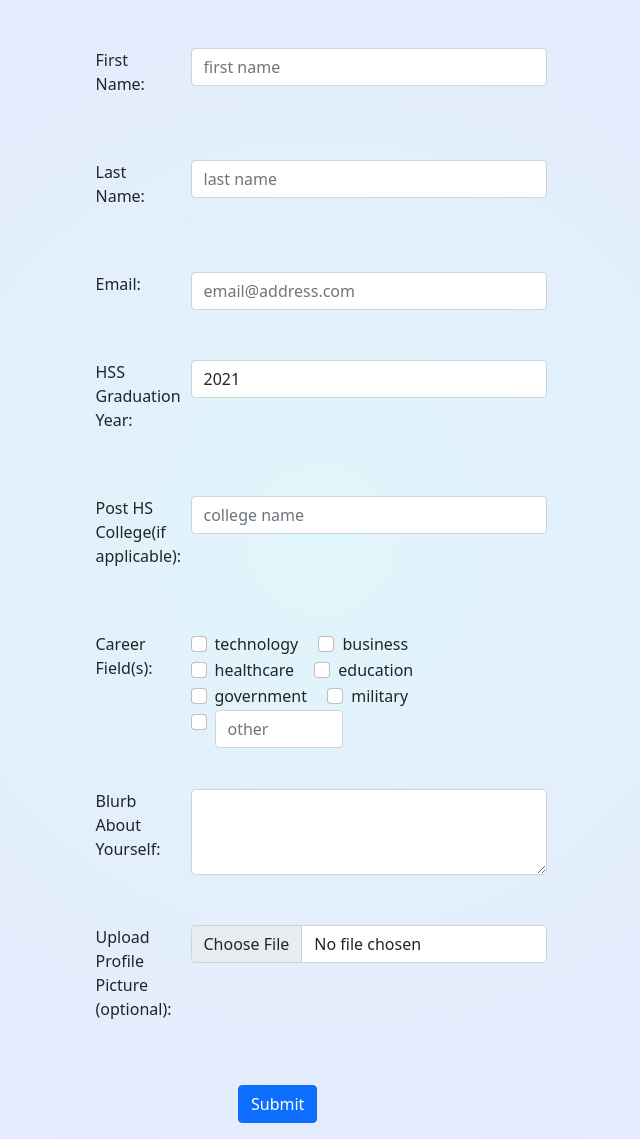
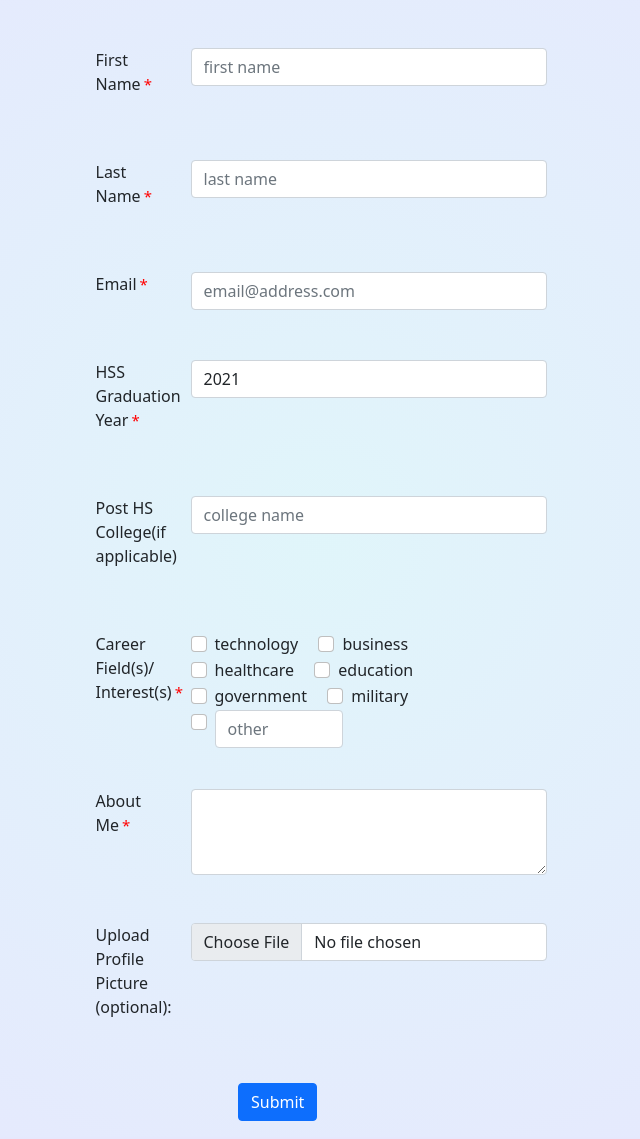
Before and after one commit to ritheshrajasekar/hhsalumniwebsite, a Flask app: page /addinfo in a window 1280 px wide. Shown: the part 62-1201 px from the top of the page, without its empty margins (319-959 px from the left). Run offline with Flask 2, Linux system fonts and the light colour scheme; some libraries are stand-ins or nearby versions.

Commit message:
adding mandatory fields red stars

```diff
--- a/static/styles/main.css
+++ b/static/styles/main.css
@@ -142,3 +142,9 @@ body {
   width: 50%;
   height: 15px;
 }
+
+.star {
+  color: red;
+  font-size: 15px;
+  margin-left: 3px;
+}
--- a/templates/addinfo.html
+++ b/templates/addinfo.html
@@ -3,7 +3,7 @@ body%}
 <form class="container" method="POST" enctype="multipart/form-data">
   <div class="row justify-content-center mt-5">
     <div class="col-lg-1 col-md-2">
-      <p id="firstNameLabel">First Name:</p>
+      <p id="firstNameLabel">First Name<span class="star">*</span></p>
     </div>
     <div class="col-lg-4 col-md-5">
       <div class="input-group mb-3">
@@ -20,7 +20,7 @@ body%}
   </div>
   <div class="row justify-content-center mt-5">
     <div class="col-lg-1 col-md-2">
-      <p>Last Name:</p>
+      <p>Last Name<span class="star">*</span></p>
     </div>
     <div class="col-lg-4 col-md-5">
       <div class="input-group mb-3">
@@ -36,7 +36,7 @@ body%}
   </div>
   <div class="row justify-content-center mt-5">
     <div class="col-lg-1 col-md-2">
-      <p>Email:</p>
+      <p>Email<span class="star">*</span></p>
     </div>
     <div class="col-lg-4 col-md-5">
       <input
@@ -51,7 +51,7 @@ body%}
 
   <div class="row justify-content-center mt-5">
     <div class="col-lg-1 col-md-2">
-      <p>HSS Graduation Year:</p>
+      <p>HSS Graduation Year<span class="star">*</span></p>
     </div>
     <div class="col-lg-4 col-md-5">
       <select class="form-control" name="graduationYear">
@@ -72,7 +72,7 @@ body%}
   </div>
   <div class="row justify-content-center mt-5">
     <div class="col-lg-1 col-md-2">
-      <p>Post HS College(if applicable):</p>
+      <p>Post HS College(if applicable)</p>
     </div>
     <div class="col-lg-4 col-md-5">
       <div class="input-group mb-3">
@@ -88,7 +88,7 @@ body%}
   </div>
   <div class="row justify-content-center mt-5">
     <div class="col-lg-1 col-md-2">
-      <p>Career Field(s):</p>
+      <p>Career Field(s)/ Interest(s)<span class="star">*</span></p>
     </div>
     <div class="col-lg-4 col-md-5">
       <div class="form-check form-check-inline">
@@ -173,7 +173,7 @@ body%}
   </div>
   <div class="row justify-content-center mt-5">
     <div class="col-lg-1 col-md-2">
-      <p>Blurb About Yourself:</p>
+      <p>About Me<span class="star">*</span></p>
     </div>
     <div class="col-lg-4 col-md-5">
       <div class="form-group">
--- a/templates/administrator.html
+++ b/templates/administrator.html
@@ -104,7 +104,7 @@ body%}
           {{entry.graduation_year}})
         </h6>
         <p class="font-weight-bold blue-text">
-          Career Field(s): {{entry.job_sector}}
+          Career Field(s)/ Interest(s): {{entry.job_sector}}
         </p>
         <p class="email">Email: {{entry.email}}</p>
         {% if entry.college_name != "none" %}
--- a/templates/index.html
+++ b/templates/index.html
@@ -145,7 +145,7 @@ body%}
           {{entry.graduation_year}})
         </h6>
         <p class="font-weight-bold blue-text">
-          Career Field(s): {{entry.job_sector}}
+          Career Field(s)/ Interest(s): {{entry.job_sector}}
         </p>
         <p class="email">Email: {{entry.email}}</p>
         {% if entry.college_name != "none" %}
```
Also changed, not shown: templates/update.html (+7 -7 lines).
